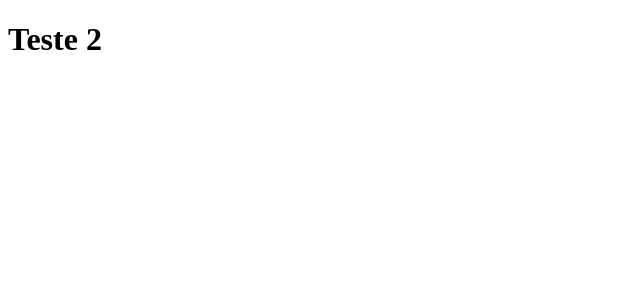
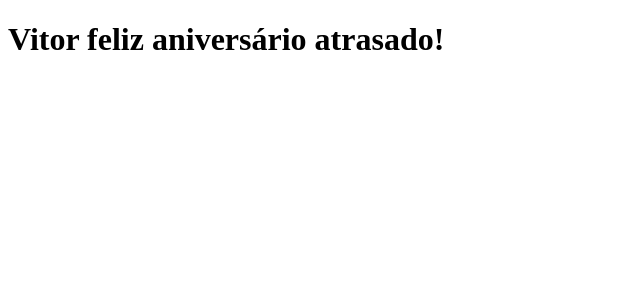
Before and after one commit to leosanner/clone-tabnews, a Next.js app: page / in a window 1280 px wide. Shown: the top 300 px of the page, without its empty margins (0-640 px from the left). Built offline with nearby package versions, Linux system fonts and the light colour scheme.

Commit message:
fix: Change text

```diff
--- a/pages/index.js
+++ b/pages/index.js
@@ -1,5 +1,5 @@
 function Home() {
-    return <h1>Teste 2</h1>
+    return <h1>Vitor feliz aniversário atrasado!</h1>
 }
 
 export default Home
```
